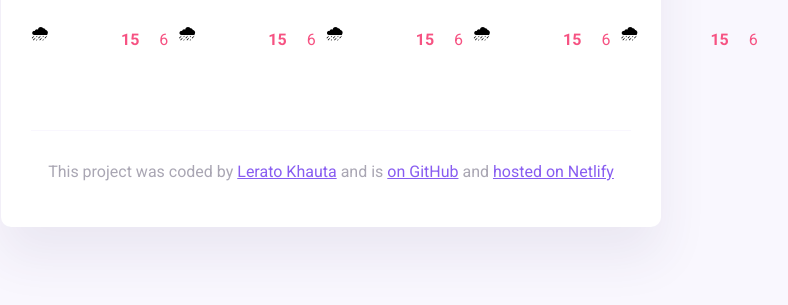
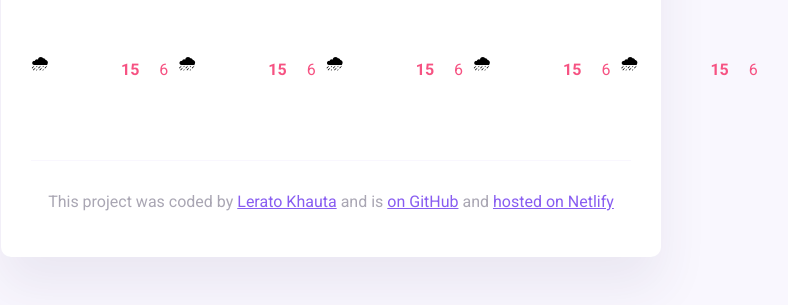
Before and after one commit to ivymelanin/Weather, a plain HTML site: page index.html in a window 1280 px wide. Shown: the part 343-648 px from the top of the page, without its empty margins (309-1097 px from the left). Drawn offline with nearby package versions, Linux system fonts and the light colour scheme; no server answers.

Commit message:
Update styles.css

```diff
--- a/src/styles.css
+++ b/src/styles.css
@@ -90,15 +90,12 @@ body {
     top: -38px;
   }
 
-.forecast{
+.forecast, .weather-forecast-day{
     display: flex;
     justify-content: space-around;
     margin-top: 30px;
 }
-.weather-forecast-day{
-    display: flex;
-    justify-content: space-arpund;
-}
+
 .weather-forecast-date{
     text-align: center;
     color: rgba(39, 33, 66, 0.4);
```
